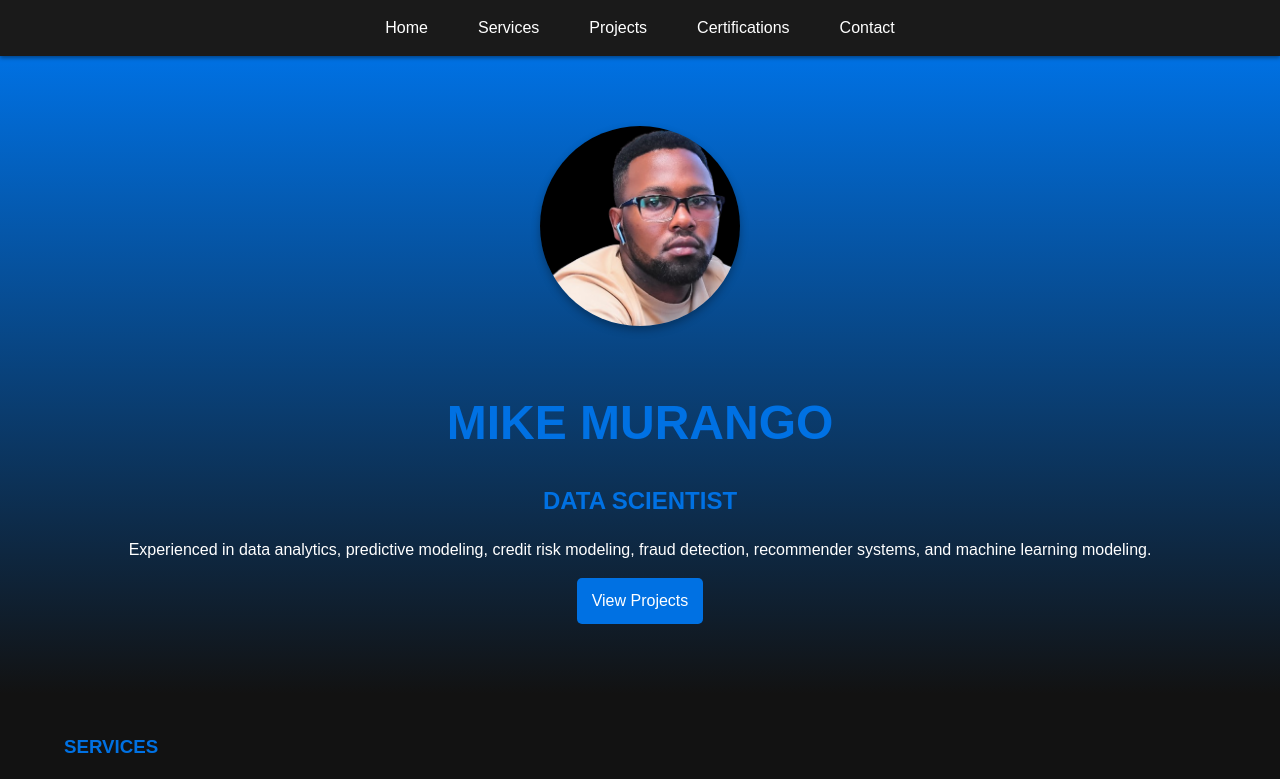
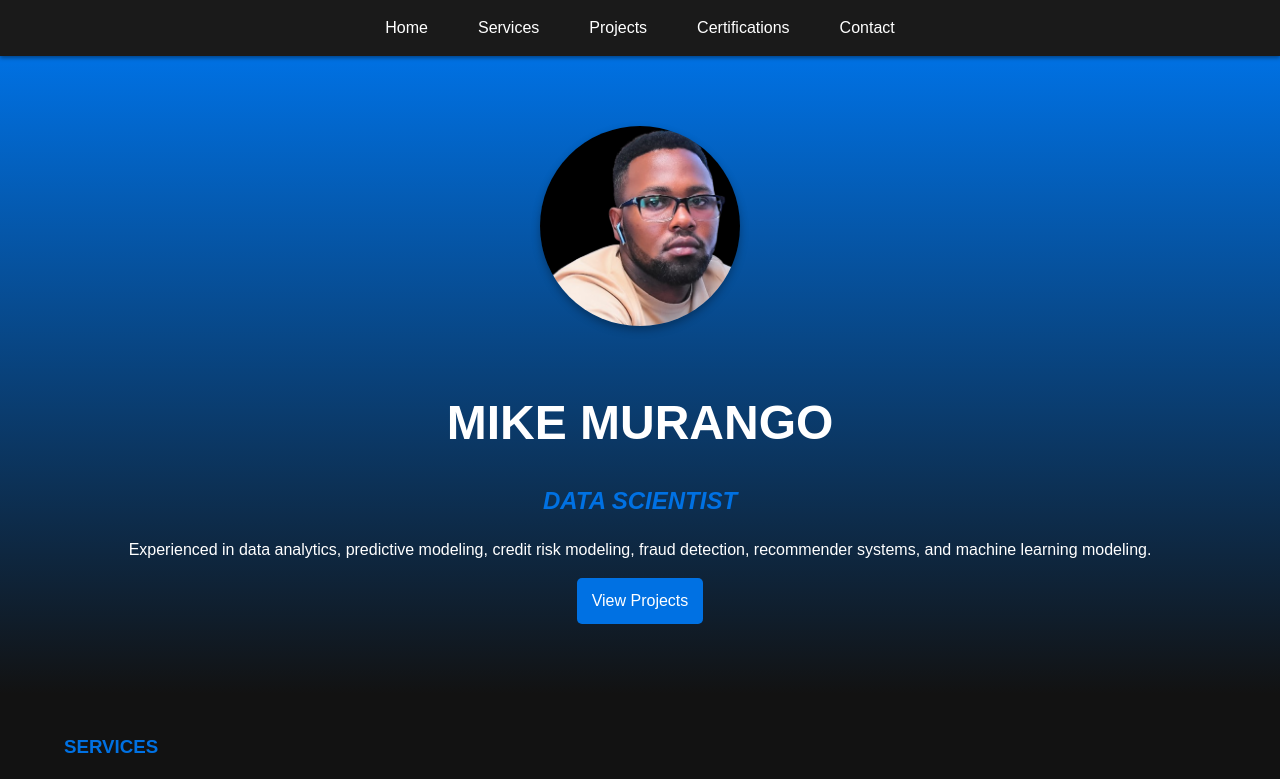
Before and after one commit to murangomike/mikemurango.io, a plain HTML site: page index.html in a window 1280 px wide. Shown: the top 779 px of the page. Drawn offline with Linux system fonts and the light colour scheme.

Commit message:
index.html

```diff
--- a/index.html
+++ b/index.html
@@ -104,11 +104,13 @@
 
     .intro h1 {
       font-size: 3rem;
+      color: #ffffff;
       margin-bottom: 10px;
     }
 
     .intro h2 {
       font-size: 1.5rem;
+      font-style: italic;
       margin-bottom: 15px;
     }
 
```
